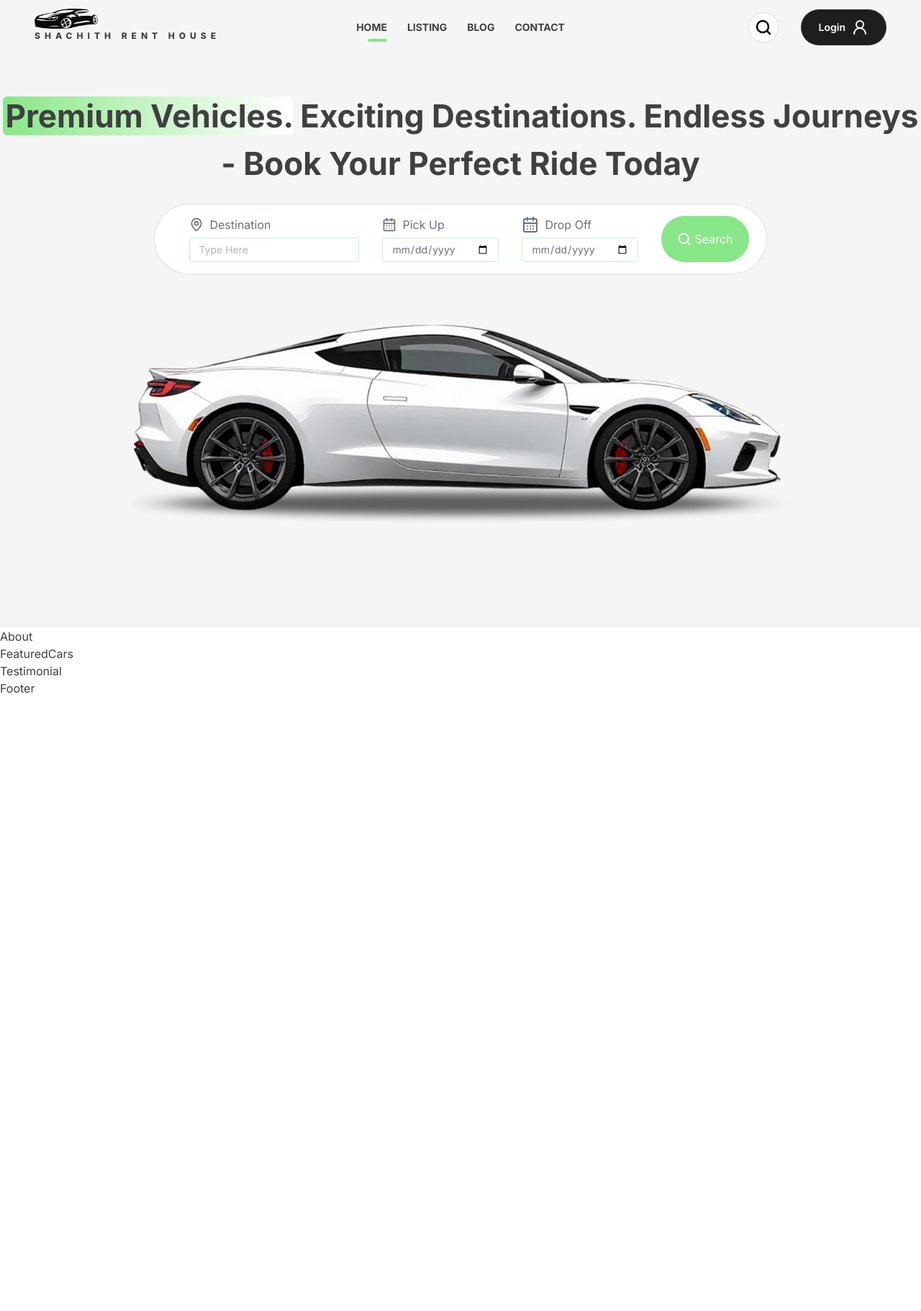
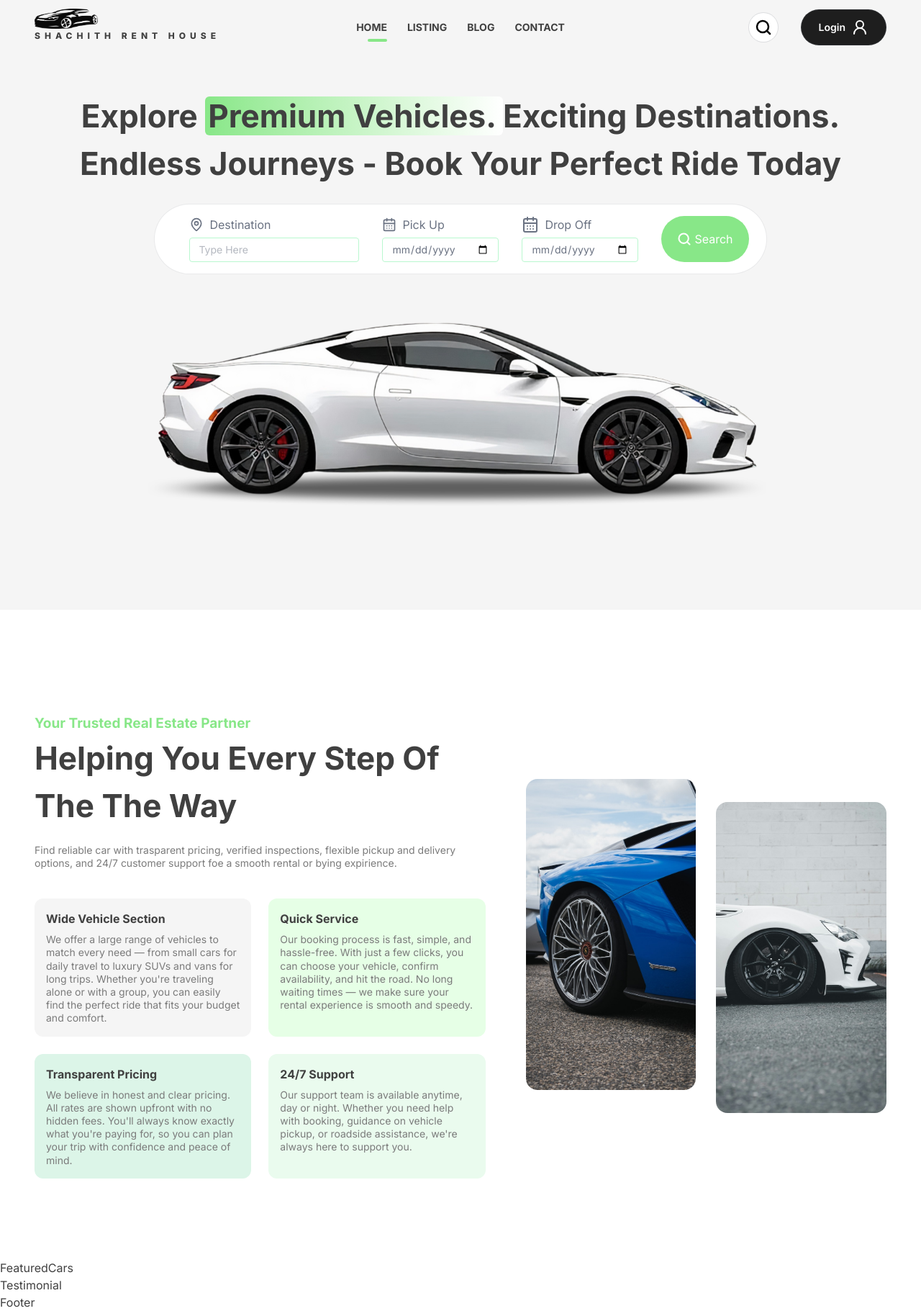
Before and after one commit to chanchala0112/Car-Rental-App, a React (Vite) app in the folder client/: page / in a window 1280 px wide. Shown: the whole page at 72% size. Before the commit the page ends 968 px from the top, so only its background shows below. Built offline with nearby package versions, Linux system fonts and the light colour scheme.

Commit message:
Add about section

```diff
--- a/client/src/components/About.jsx
+++ b/client/src/components/About.jsx
@@ -1,8 +1,56 @@
 import React from 'react'
+import Title from './Title'
+import {assets} from '../assets/data'
 
 const About = () => {
   return (
-    <div>About</div>
+    <section className='max-padd-container py:16 xl:py-28 !pt-36'>
+        {/* CONTAINER*/}
+        <div className='flex items-center flex-col lg:flex-row gap-14'>
+            {/* INFO - LEFT SIDE */}
+            <div className="flex-[5]">
+               < Title
+                title1={"Your Trusted Real Estate Partner"}
+                title2={"Helping You Every Step of the the Way"}
+                paraStyles={"hidden"}
+               />
+               <p className="mb-10 mt-5"> Find reliable car with trasparent pricing, verified inspections, flexible pickup and delivery options, and 24/7 customer support foe a smooth rental or bying expirience.</p>
+
+            <div className='grid gap-6 md:grid-cols-2'>
+                <div className='p-4 rounded-xl bg-primary'>
+                    <h5>Wide Vehicle Section</h5>
+                    <p className='text-sm mt-2'>We offer a large range of vehicles to match every need — from small cars for daily travel to luxury SUVs and vans for long trips. Whether you're traveling alone or with a group, you can easily find the perfect ride that fits your budget and comfort.</p>
+                </div>
+
+                <div className='p-4 rounded-xl bg-primaryOne'>
+                    <h5>Quick Service</h5>
+                    <p className='text-sm mt-2'>Our booking process is fast, simple, and hassle-free. With just a few clicks, you can choose your vehicle, confirm availability, and hit the road. No long waiting times — we make sure your rental experience is smooth and speedy.</p>
+                </div>
+
+                <div className='p-4 rounded-xl bg-primaryTwo'>
+                    <h5>Transparent Pricing</h5>
+                    <p className='text-sm mt-2'>We believe in honest and clear pricing. All rates are shown upfront with no hidden fees. You'll always know exactly what you're paying for, so you can plan your trip with confidence and peace of mind.</p>
+                </div>
+
+                <div className='p-4 rounded-xl bg-primaryThree'>
+                    <h5>24/7 Support</h5>
+                    <p className='text-sm mt-2'>Our support team is available anytime, day or night. Whether you need help with booking, guidance on vehicle pickup, or roadside assistance, we're always here to support you.</p>
+                </div>
+            </div>
+            </div>
+            {/* INFO - RIGHT SIDE */}
+            <div className="flex-[4] flex gap-7">
+                <div className="relative flex justify-end mb-8">
+                    <img src={assets.about1} alt="aboutImg" className='rounded-2xl' />
+                </div>
+
+                <div className="relative flex justify-end mt-8">
+                    <img src={assets.about2} alt="aboutImg" className='rounded-2xl' />
+                </div>
+            </div>
+        </div>
+
+    </section>
   )
 }
 
--- a/client/src/components/Hero.jsx
+++ b/client/src/components/Hero.jsx
@@ -6,14 +6,18 @@ const Hero = () => {
     <section className='bg-primary'>
 
         {/* CCONTAINER */}
-        <div className='max-padd-containur relative flex justify-end mx-auto flex-col gap-9 py-6 py-32 z-10'>
+        <div className='max-padd-container relative flex justify-end mx-auto flex-col gap-9 py-6 py-32 z-10'>
             {/* CONTACT */}
             <div className='flexCenter flex-col gap-y-6'>
                 <div className='text-center flex-col gap-y-6'>
-                    <h1 className='capitalize leading tight'><span className='bg-gradient-to-r from-solid to to-white pl-1 rounded-md'>Premium vehicles.</span>  Exciting destinations. Endless journeys - book your perfect ride today</h1>
+                            <h1 className='capitalize leading tight'>Explore{" "}<span className='bg-gradient-to-r from-solid to to-white pl-1 rounded-md'>
+                                {" "}
+                                Premium vehicles.{" "}</span>
+                                {" "}  Exciting destinations. Endless journeys - book your perfect ride today
+                        </h1>
                 </div>
                 {/* Search booking form */}
-                <form className='bg-white text-gray-500 rounded-md md:rounded-full px-6 md:pl-12 py-4  flex flex-col md:flex-row gap-4 lg:gap-x-8 max-w-md md:max-w-4xl ring-1 ring-slate-900/9  relative'>
+                <form className='bg-white text-gray-500 rounded-md md:rounded-full px-6 md:pl-12 py-4  flex flex-col md:flex-row gap-4 lg:gap-x-8 max-w-md md:max-w-4xl ring-1 ring-slate-900/5  relative'>
 
                     <div className='flex flex-col w-full'>
                         <div className='flex items-center gap-2'>
@@ -64,7 +68,7 @@ const Hero = () => {
                 </form>
             </div>
             <div className="flexCenter">
-                <img src={assets.bg} alt="bgImg" className='w-full max-w-[77%]' />
+                <img src={assets.bg} alt="bgImg" className='w-full md:w-[77%]' />
             </div>
         </div>
 
--- /dev/null
+++ b/client/src/components/Title.jsx
@@ -0,0 +1,22 @@
+import React from 'react'
+
+const Title = ({
+    title1,
+    title2,
+    titleStyles,
+    title2Styles,
+    paraStyles,
+    para,
+}) => {
+  return (
+    <div className={titleStyles}>
+        <h4 className='text-solid'>{title1}</h4>
+        <div className="flex flex-col xl:flex-row xl:justify-between">
+            <h1 className={`${title2Styles} capitalize`}>{title2}</h1>
+            <p className={`${paraStyles} max-w-lg xl:place-self-end xl:relative xl:bottom-3`}>{para ? para :" Find reliable car with trasparent pricing, verified inspections, flexible pickup and delivery options, and 24/7 customer support foe a smooth rental or bying expirience."}</p>
+        </div>
+    </div>
+  )
+}
+
+export default Title
--- a/client/src/index.css
+++ b/client/src/index.css
@@ -3,10 +3,11 @@
 
 
 @theme {
-  --color-primary: #f5f5f5f5;
+  --color-primary: #f5f5f5;
   --color-solid: #88E788;
-  --color-primaryOne: #f0f9fd;
-  --color-primaryTwo: #fcf6ed;
+  --color-primaryOne: #E6FFE6;
+  --color-primaryTwo: #DCF5E8;
+  --color-primaryThree:#EAFBEE;
   --color-textColor: #404040;
   --color-gray-50: #7b7b7b;
   --color-black: #1e1e1e;
```
